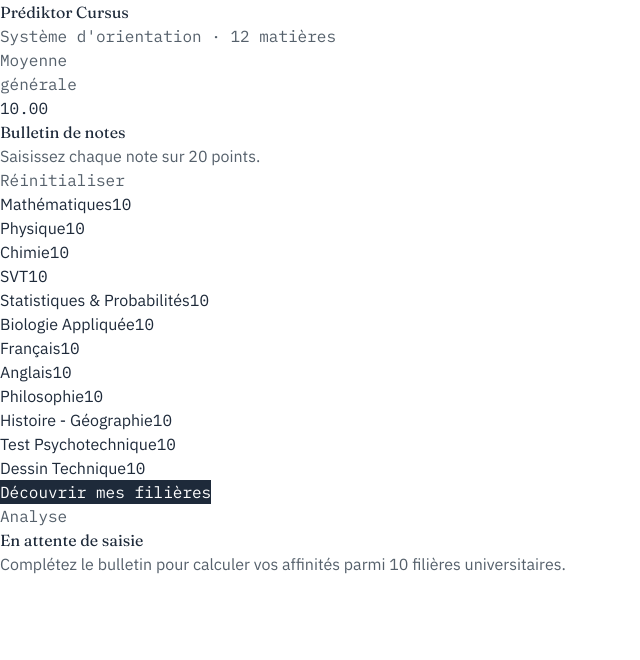
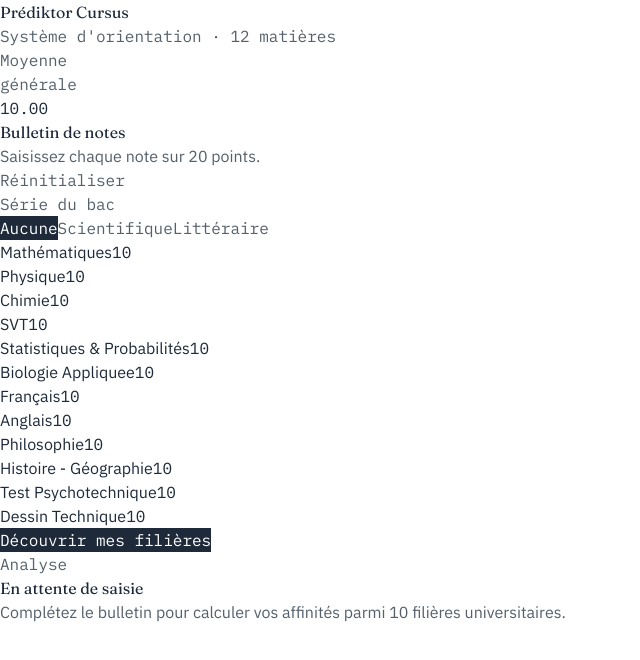
Before and after one commit to HarenaANDRIA/Prediktor-Cursus, a React (Vite) app in the folder prediction-filiere-frontend/: page / in a window 1280 px wide. Shown: the top 660 px of the page, without its empty margins (0-640 px from the left). Built offline with nearby package versions, Linux system fonts and the light colour scheme.

Commit message:
Update App.jsx

```diff
--- a/prediction-filiere-frontend/src/App.jsx
+++ b/prediction-filiere-frontend/src/App.jsx
@@ -7,7 +7,7 @@ const MATIERES = [
   { id: 'chimie', label: 'Chimie' },
   { id: 'science_de_la_vie_et_de_la_terre', label: 'SVT' },
   { id: 'statistiques_et_probabilites', label: 'Statistiques & Probabilités' },
-  { id: 'biologie_appliquee_et_biotechnologie', label: 'Biologie Appliquée' },
+  { id: 'biologie_appliquee_et_biotechnologie', label: 'Biologie Appliquee' },
   { id: 'francais', label: 'Français' },
   { id: 'anglais', label: 'Anglais' },
   { id: 'philosophie', label: 'Philosophie' },
@@ -17,6 +17,51 @@ const MATIERES = [
 ];
 
 const DEFAULT_NOTES = MATIERES.reduce((acc, m) => ({ ...acc, [m.id]: 10 }), {});
+
+// --- Système de coefficients (Série Scientifique / Littéraire) ---------------
+// Les coefficients servent à la fois à afficher une "moyenne pondérée" indicative
+// ET à ajuster les notes réellement envoyées au modèle IA (rescalées sur 20).
+// Formule : note_ajustée = note_brute × (coefficient_matière / coefficient_moyen),
+// bornée à [0, 20]. Quand série = "aucune", le coefficient moyen vaut 1 pour
+// toutes les matières -> aucune transformation (comportement identique à avant).
+const SERIES = {
+  aucune: { label: 'Aucune', coefStrong5: [], coefStrong4: [] },
+  scientifique: {
+    label: 'Scientifique',
+    coefStrong5: ['mathematiques'],
+    coefStrong4: ['physique', 'chimie', 'biologie_appliquee_et_biotechnologie', 'science_de_la_vie_et_de_la_terre'],
+  },
+  litteraire: {
+    label: 'Littéraire',
+    coefStrong5: ['francais'],
+    coefStrong4: ['anglais', 'philosophie', 'histoire_et_geographie'],
+  },
+};
+
+function getCoefficient(subjectId, serieKey) {
+  const serie = SERIES[serieKey];
+  if (!serie) return 1;
+  if (serie.coefStrong5.includes(subjectId)) return 5;
+  if (serie.coefStrong4.includes(subjectId)) return 4;
+  if (serieKey === 'aucune') return 1;
+  return 2;
+}
+
+// Construit les notes réellement envoyées au modèle : chaque note est
+// repondérée selon le coefficient de sa matière puis rescalée sur 0-20.
+function computeNotesForModel(notes, serieKey) {
+  const coefs = MATIERES.map(m => getCoefficient(m.id, serieKey));
+  const meanCoef = coefs.reduce((a, b) => a + b, 0) / coefs.length;
+
+  const adjusted = {};
+  MATIERES.forEach(m => {
+    const note = typeof notes[m.id] === 'number' ? notes[m.id] : 0;
+    const coef = getCoefficient(m.id, serieKey);
+    const raw = meanCoef > 0 ? (note * coef) / meanCoef : note;
+    adjusted[m.id] = Math.max(0, Math.min(20, Math.round(raw * 100) / 100));
+  });
+  return adjusted;
+}
 
 // Palette (ledger / bulletin scolaire concept — flat colors only, no gradients)
 const INK = '#1E2A3A';
@@ -33,6 +78,7 @@ export default function App() {
   const [error, setError] = useState(null);
   const [showBacQuestion, setShowBacQuestion] = useState(false);
   const [rejected, setRejected] = useState(false);
+  const [serie, setSerie] = useState('aucune');
 
   const handleInputChange = (id, value) => {
     const val = parseFloat(value);
@@ -48,11 +94,22 @@ export default function App() {
     setError(null);
     setShowBacQuestion(false);
     setRejected(false);
+    setSerie('aucune');
   };
 
   const values = Object.values(notes).filter(v => typeof v === 'number');
   const moyNum = values.length ? values.reduce((a, b) => a + b, 0) / values.length : 0;
   const moyenne = values.length ? moyNum.toFixed(2) : '0.00';
+
+  // Moyenne pondérée selon la série choisie (affichage uniquement, cf. note ci-dessus)
+  const weightedTotals = MATIERES.reduce((acc, m) => {
+    const note = notes[m.id];
+    if (typeof note !== 'number') return acc;
+    const coef = getCoefficient(m.id, serie);
+    return { sumNotes: acc.sumNotes + note * coef, sumCoefs: acc.sumCoefs + coef };
+  }, { sumNotes: 0, sumCoefs: 0 });
+  const moyennePondereeNum = weightedTotals.sumCoefs ? weightedTotals.sumNotes / weightedTotals.sumCoefs : 0;
+  const moyennePonderee = weightedTotals.sumCoefs ? moyennePondereeNum.toFixed(2) : '0.00';
 
   const fetchRecommendations = async () => {
     setLoading(true);
@@ -61,7 +118,8 @@ export default function App() {
     setRejected(false);
 
     try {
-      const response = await axios.post('http://localhost:8000/predict', notes);
+      const notesForModel = computeNotesForModel(notes, serie);
+      const response = await axios.post('http://localhost:8000/predict', notesForModel);
       setResults(response.data.recommandations);
     } catch (err) {
       setError("Impossible de contacter le serveur d'IA (http://localhost:8000).");
@@ -147,15 +205,68 @@ export default function App() {
               </div>
 
               <form onSubmit={handleSubmit} className="space-y-8">
+                <div>
+                  <div className="flex items-center justify-between mb-3">
+                    <span className="font-mono text-[10px] uppercase tracking-[0.15em]" style={{ color: INK_SOFT }}>
+                      Série du bac
+                    </span>
+                    {serie !== 'aucune' && (
+                      <span className="font-sans text-xs" style={{ color: INK_SOFT }}>
+                        Moyenne pondérée : <span className="font-mono font-semibold" style={{ color: ACCENT }}>{moyennePonderee}/20</span>
+                      </span>
+                    )}
+                  </div>
+                  <div className="flex gap-2">
+                    {Object.entries(SERIES).map(([key, s]) => {
+                      const isActive = serie === key;
+                      return (
+                        <button
+                          key={key}
+                          type="button"
+                          onClick={() => setSerie(key)}
+                          className="flex-1 py-2 px-3 rounded font-mono text-[10px] uppercase tracking-[0.1em] font-medium border transition-colors"
+                          style={
+                            isActive
+                              ? { backgroundColor: INK, color: PAPER, borderColor: INK }
+                              : { backgroundColor: 'transparent', color: INK_SOFT, borderColor: LINE }
+                          }
+                        >
+                          {s.label}
+                        </button>
+                      );
+                    })}
+                  </div>
+                  {serie !== 'aucune' && (
+                    <p className="font-sans text-xs mt-2" style={{ color: INK_SOFT }}>
+                      Coefficients appliqués à la moyenne pondérée (indicative) : matières fortes ×4/×5, autres ×2.
+                      Les notes envoyées au modèle IA sont ajustées selon ces coefficients, puis ramenées sur 20.
+                    </p>
+                  )}
+                </div>
+
                 <div className="grid grid-cols-1 sm:grid-cols-2 gap-x-10">
-                  {MATIERES.map(m => (
+                  {MATIERES.map(m => {
+                    const coef = getCoefficient(m.id, serie);
+                    return (
                       <div
                         key={m.id}
                         className="flex items-baseline justify-between py-2.5 border-b"
                         style={{ borderColor: LINE, borderBottomStyle: 'dotted' }}
                       >
-                      <label htmlFor={m.id} className="font-sans text-sm pr-3" style={{ color: INK }}>
+                        <label htmlFor={m.id} className="font-sans text-sm pr-3 flex items-center gap-2" style={{ color: INK }}>
                           {m.label}
+                          {serie !== 'aucune' && (
+                            <span
+                              className="font-mono text-[9px] px-1.5 py-0.5 rounded-full border"
+                              style={
+                                coef >= 4
+                                  ? { color: ACCENT, borderColor: ACCENT, backgroundColor: ACCENT_SOFT }
+                                  : { color: INK_SOFT, borderColor: LINE }
+                              }
+                            >
+                              ×{coef}
+                            </span>
+                          )}
                         </label>
                         <input
                           id={m.id}
@@ -172,7 +283,8 @@ export default function App() {
                           required
                         />
                       </div>
-                  ))}
+                    );
+                  })}
                 </div>
 
                 <button
```
Lines whose indentation alone changed are shown as unchanged.
